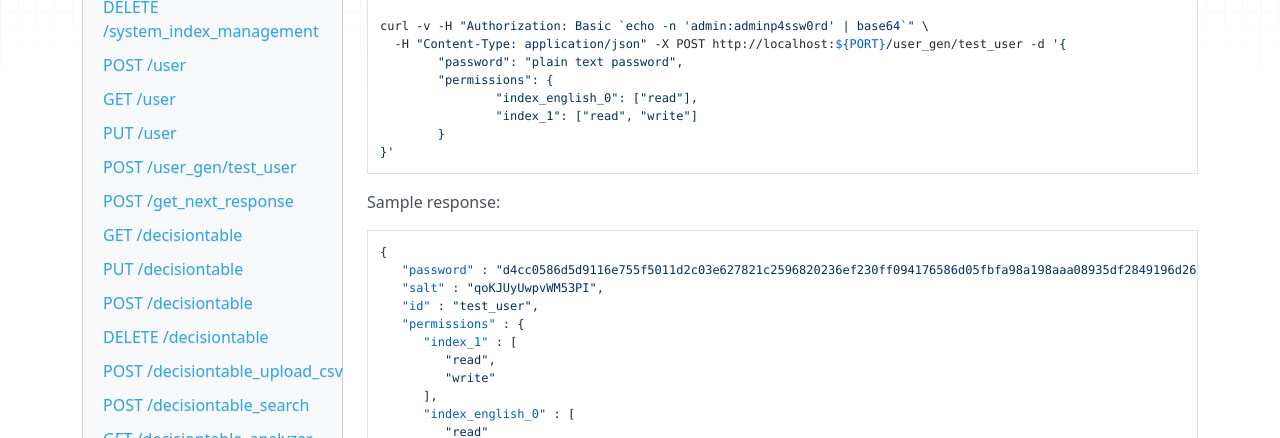
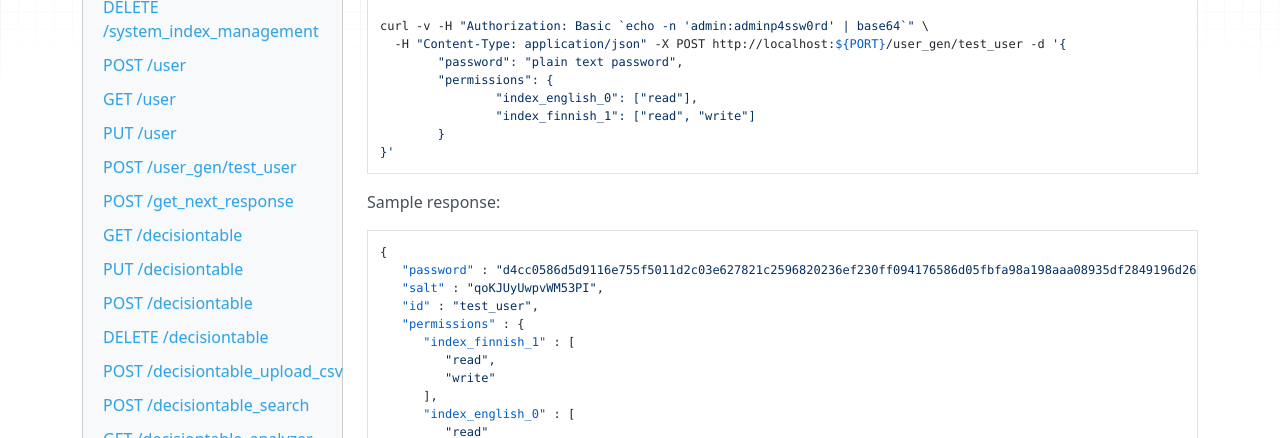
Before and after one commit to acollamati/starchat-doc, an MkDocs documentation site: the page built from docs/apis.md, in a window 1280 px wide and 900 px high, scrolled down 3594 px. Shown: the part 223-661 px from the top of the window. Built offline with MkDocs 1.6.1, drawn with Linux system fonts in a browser that asks for light colours; nearby versions of some CDN libraries; old or Windows-style settings are respelled for this version of MkDocs; some of the changed text lies outside the part shown.

Commit message:
added index languahe specification

````diff
--- a/docs/apis.md
+++ b/docs/apis.md
@@ -206,7 +206,7 @@ curl -v -H "Authorization: Basic `echo -n 'admin:adminp4ssw0rd' | base64`" \
         "password": "plain text password",
         "permissions": {
                 "index_english_0": ["read"],
-                "index_1": ["read", "write"]
+                "index_finnish_1": ["read", "write"]
         }
 }'
 ```
@@ -219,7 +219,7 @@ Sample response:
    "salt" : "qoKJUyUwpvWM53PI",
    "id" : "test_user",
    "permissions" : {
-      "index_1" : [
+      "index_finnish_1" : [
          "read",
          "write"
       ],
````
Also changed, not shown: other parts of docs/apis.md (+1 -1 lines).
